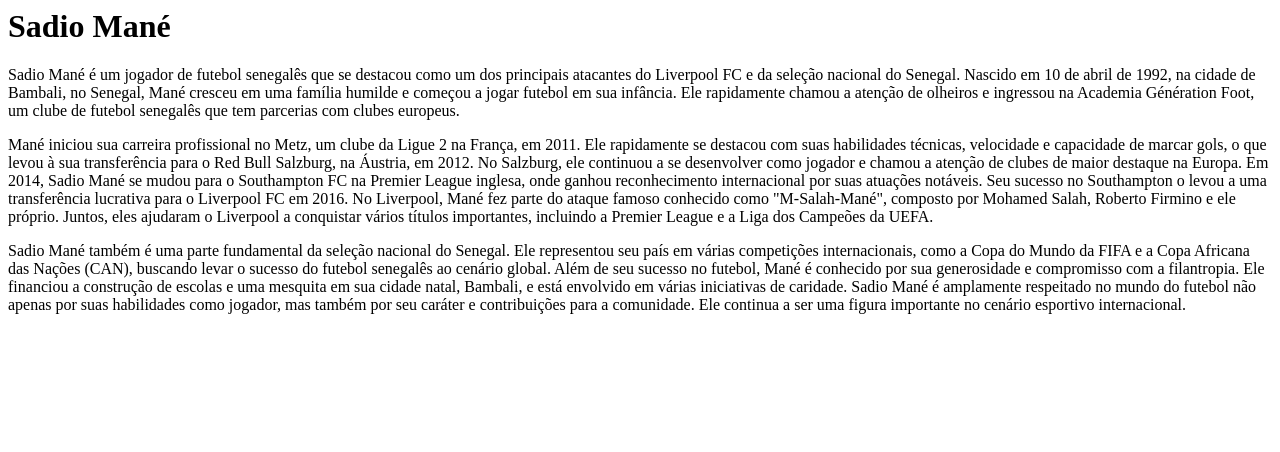
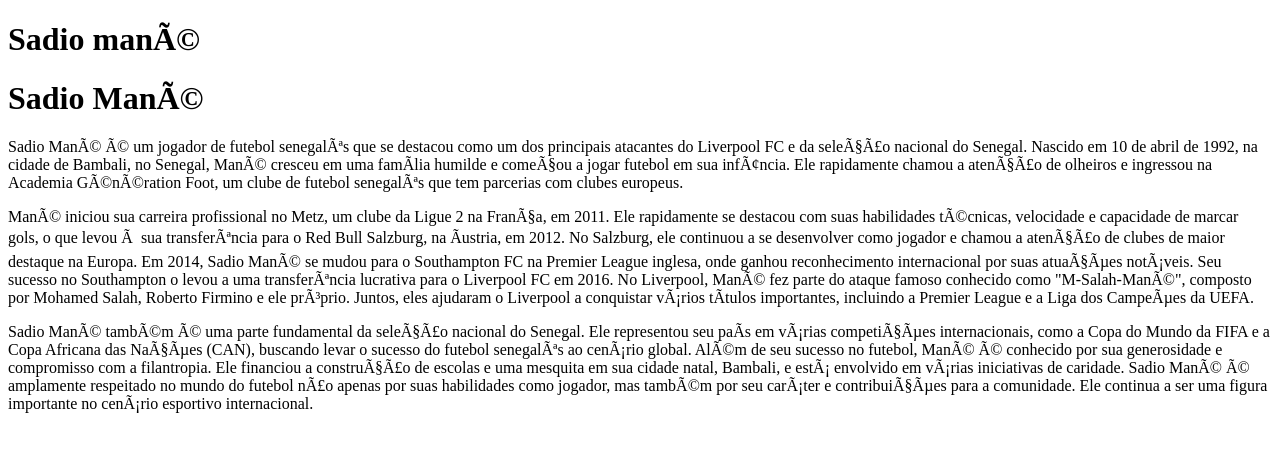
Before and after one commit to Eliezer2008/sadio-man-, a plain HTML site: page index.html in a window 1280 px wide. Drawn offline with Linux system fonts and the light colour scheme.

Commit message:
adicionando cabeçalho

```diff
--- a/index.html
+++ b/index.html
@@ -1,3 +1,14 @@
+<!DOCTYPE html>
+<html lang="pt-br">
+   <head>
+        <meta charset="UTF-F8">
+        <title>Sadio M-Salah-Mané</title>
+        <link rel="stylesheet" href="style.css">
+   </head>
+
+   <body>
+    <h1>Sadio mané</h1>
+
 <h1>Sadio Mané</h1>
 
 <p>Sadio Mané é um jogador de futebol senegalês que se destacou como um dos principais atacantes do Liverpool FC e da seleção nacional do Senegal. Nascido em 10 de
@@ -16,3 +27,5 @@
 sua generosidade e compromisso com a filantropia. Ele financiou a construção de escolas e uma mesquita em sua cidade natal, Bambali, e está envolvido em várias
 iniciativas de caridade. Sadio Mané é amplamente respeitado no mundo do futebol não apenas por suas habilidades como jogador, mas também por seu caráter e
 contribuições para a comunidade. Ele continua a ser uma figura importante no cenário esportivo internacional.</p>
+</body>
+</html>
```
